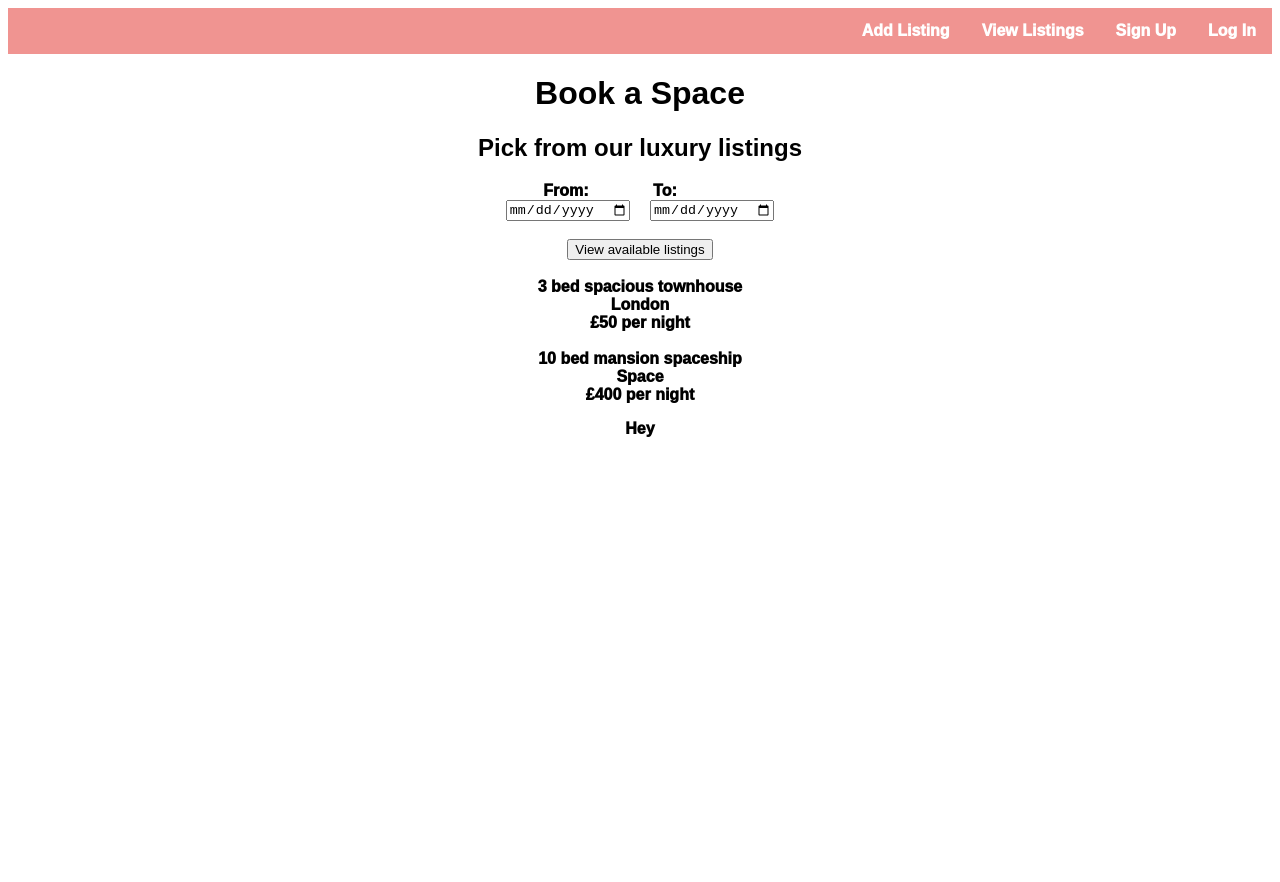
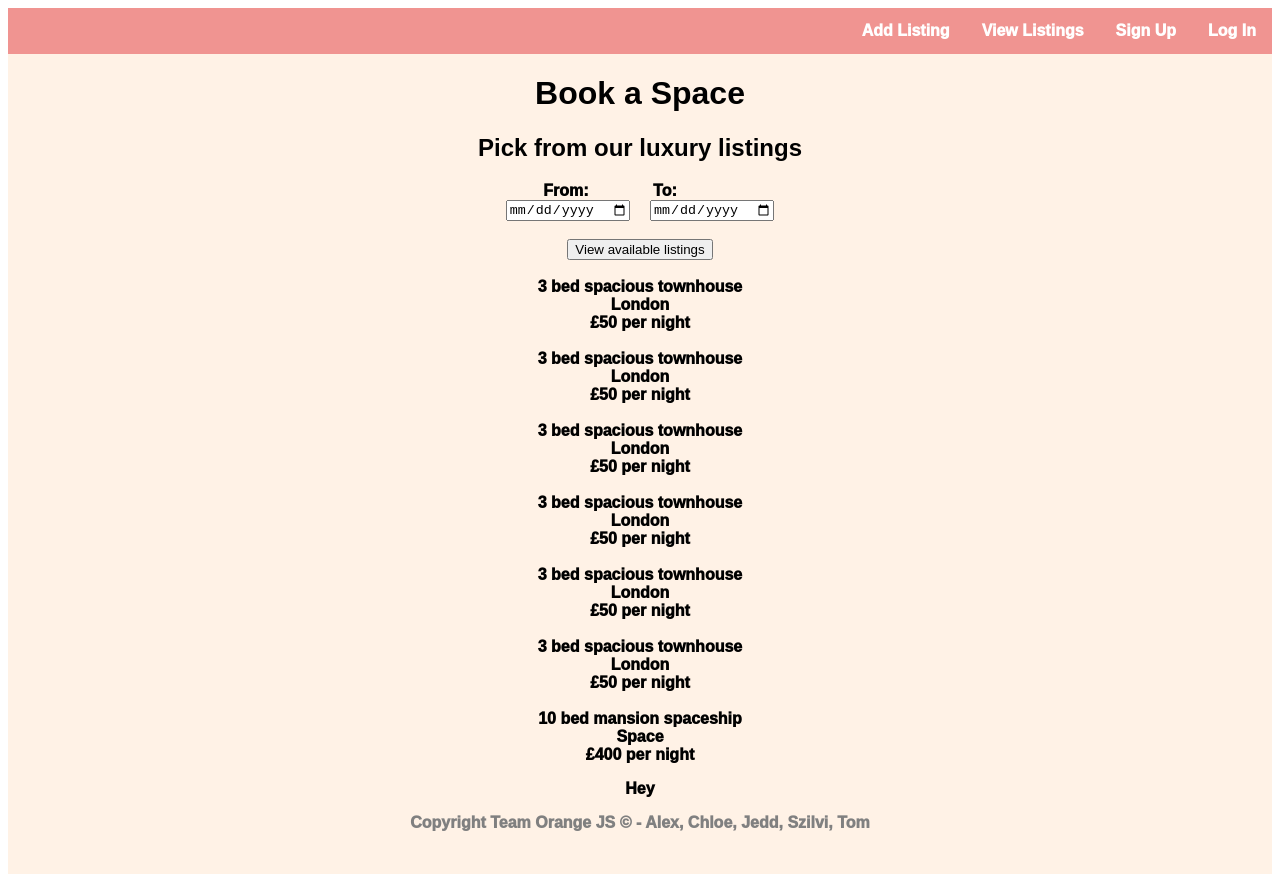
Before and after one commit to alexh148/bear-bnb, a React (Create React App) app in the folder client/: page /spaces in a window 1280 px wide. Before the commit the page ends 800 px from the top, so only its background shows below. Built offline with nearby package versions, Linux system fonts and the light colour scheme.

Commit message:
added a footer and colour css

```diff
--- a/client/src/App.css
+++ b/client/src/App.css
@@ -3,7 +3,7 @@
   font-family: BC-Alphapipe, sans-serif;
   font-weight: 1000;
   font-style: normal;
-
+  background-color: #fff2e6;
 }
 
 #availableRooms {
@@ -25,8 +25,7 @@ ul {
 }
 
 #houselistings {
-background-color: white;
-
+  background-color: #fff2e6;
 }
 
 span {
@@ -56,3 +55,14 @@ li a {
 li a:hover {
   background-color: #111;
 }
+
+.footer {
+  position: relative;
+  bottom: 0;
+  left: 0;
+  width: 100%;
+  height: 60px;
+  background-color: #fff2e6;
+  color: grey;
+  text-align: center;
+}
--- a/client/src/App.js
+++ b/client/src/App.js
@@ -6,6 +6,7 @@ import AddHeader from './components/Header/Add';
 import BookHeader from './components/Header/Book';
 import DateForm from './components/MainBody/View';
 import AddMain from './components/MainBody/Add';
+import Footer from './components/Footer';
 import { BrowserRouter as Router, Route, Link } from "react-router-dom";
 
 
@@ -25,6 +26,8 @@ class App extends Component {
           <Route exact path = "/spaces" component={DateForm} />
           <Route exact path = "/spaces/new" component={AddMain} />
         </p>
+        <Footer />
+
         </div>
       </Router>
     );
--- /dev/null
+++ b/client/src/components/Footer/index.js
@@ -0,0 +1,10 @@
+import React from'react';
+
+
+const Footer = (props) => (
+  <div class="footer">
+    <p>Copyright Team Orange JS © - Alex, Chloe, Jedd, Szilvi, Tom</p>
+  </div>
+)
+
+export default Footer;
--- a/client/src/components/MainBody/View/index.js
+++ b/client/src/components/MainBody/View/index.js
@@ -62,6 +62,31 @@ class PropertyListContainer extends Component {
           location: 'London'
         },
         {
+          title: '3 bed spacious townhouse',
+          price: '£50 per night',
+          location: 'London'
+        },
+        {
+          title: '3 bed spacious townhouse',
+          price: '£50 per night',
+          location: 'London'
+        },
+        {
+          title: '3 bed spacious townhouse',
+          price: '£50 per night',
+          location: 'London'
+        },
+        {
+          title: '3 bed spacious townhouse',
+          price: '£50 per night',
+          location: 'London'
+        },
+        {
+          title: '3 bed spacious townhouse',
+          price: '£50 per night',
+          location: 'London'
+        },
+        {
           title: '10 bed mansion spaceship',
           price: '£400 per night',
           location: 'Space'
```
